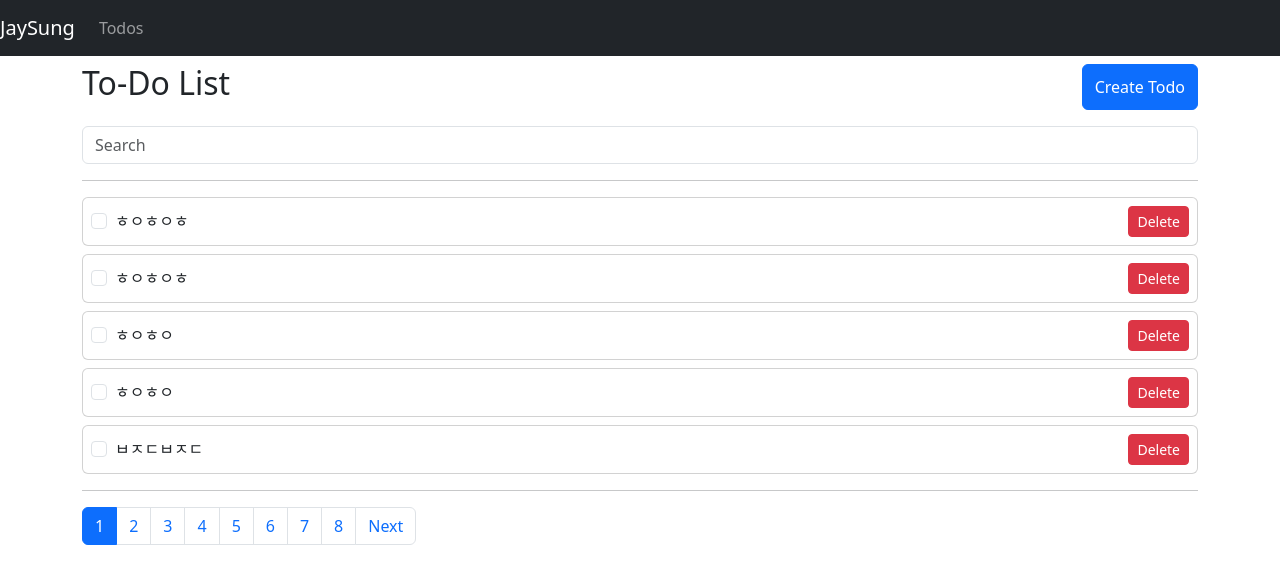
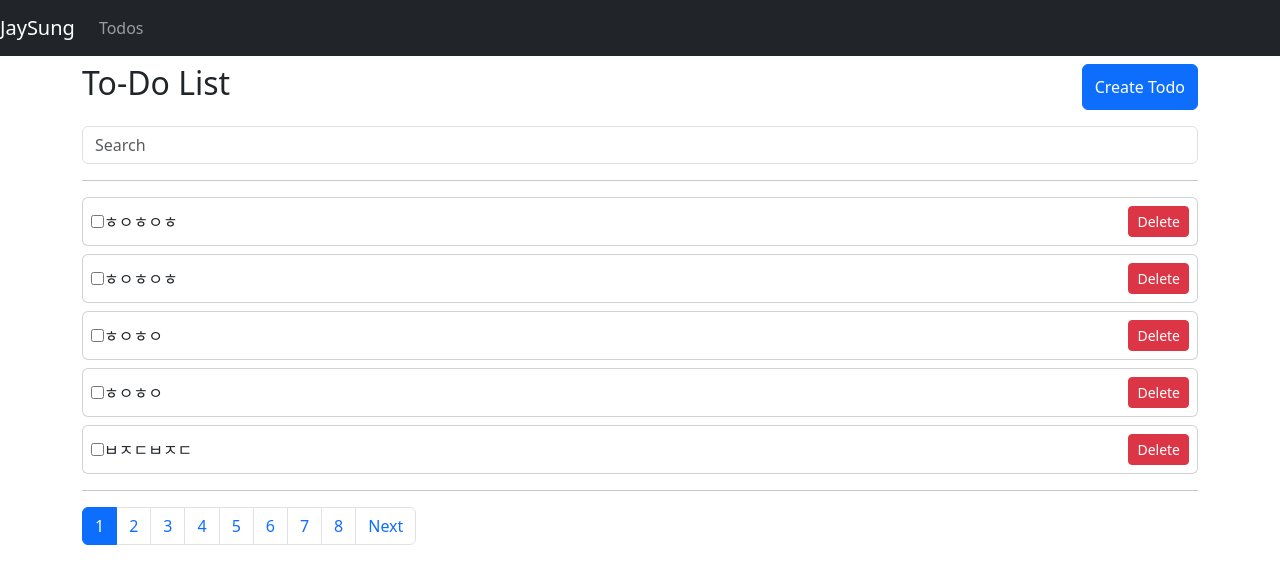
Before and after one commit to namic123/Vue-Basic, a Vue app: page /todos in a window 1280 px wide. Shown: the top 584 px of the page. Built offline with nearby package versions, Linux system fonts and the light colour scheme; data requests are answered from the project's data file.

Commit message:
Todo 리스트에서 Subject 에 커서 안나온 문제 해결

```diff
--- a/src/components/TodoList.vue
+++ b/src/components/TodoList.vue
@@ -9,17 +9,17 @@
       style='cursor:pointer'
       @click='moveToPage(todoItem.id)'
     >
-      <div class="form-check flex-grow-1">
+      <div class="flex-grow-1">
         <input
-          class="form-check-input"
+          class='ml-2 mr-2'
           type="checkbox"
           :checked="todoItem.completed"
           @click.stop="handleTodoCompleted(todoIndex, $event)"
         />
         <!-- 해당 todo가 completed true일때만 스타일 적용 -->
-        <label class="form-check-label" :class="{todo: todoItem.completed}"
+        <span :class="{todo: todoItem.completed}"
           >{{ todoItem.subject }}
-        </label>
+        </span>
       </div>
       <div>
         <button
```
